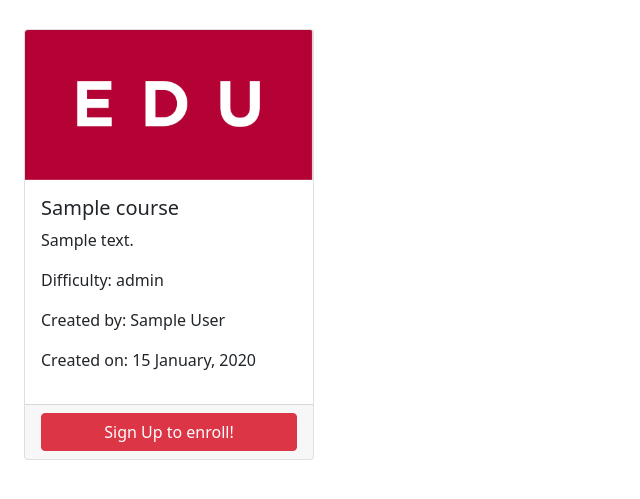
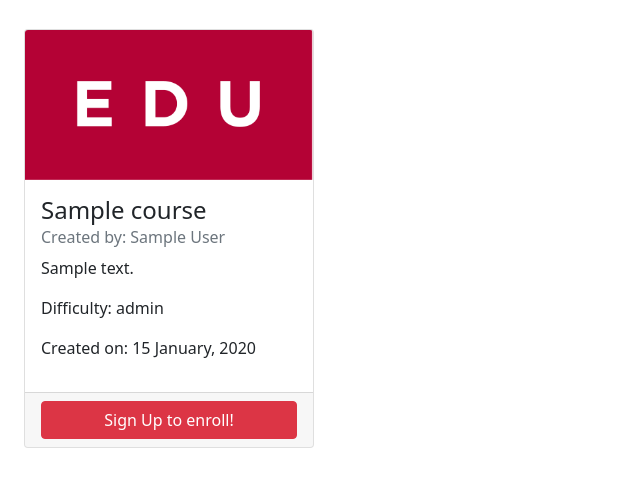
Before and after one commit to AndrStp/flask_epam, a Flask app: template app/templates/courses.html in a window 1280 px wide. Shown: the part 181-680 px from the top of the page, without its empty margins (0-640 px from the left). Run offline with Flask 2, Linux system fonts and the light colour scheme; the template is opened without the code that fills it: most values are stand-ins (such as "Sample title", 1, 10 or a date in 2020); parts of the project's set-up code (start-up, migrations or seed data) failed here and were passed over.

Commit message:
Altered _course and courses templates

```diff
--- a/app/templates/_course.html
+++ b/app/templates/_course.html
@@ -1,11 +1,13 @@
 <div class="col">
     <div class="card h-100">
-        <img src="{{ url_for('static', filename='brand_logo.png') }}" class="card-img-top" alt="course-logo" width="100%" height="150">
+        <a href="{{ url_for('main.course', course_id=course.id) }}">
+            <img src="{{ url_for('static', filename='brand_logo.png') }}" class="card-img-top" alt="course-logo" width="100%" height="150">
+        </a>
         <div class="card-body">
-            <h5 class="card-title">{{ course.label }}</h5>
+            <h4 class="card-title">{{ course.label }}</h4>
+            <h6 class="card-subtitle mb-2 text-muted">Created by: {{ course.author }}</h6>
             <p class="card-text">{{ course.small_desc }}</p>
             <p>Difficulty: {{ course.level }}</p>
-            <p>Created by: {{ course.author }}</p>
             <p>Created on: {{ course.date_created.strftime('%d %B, %Y') }}</p>
         </div>
         <div class="card-footer align-items-center d-grid">
```
